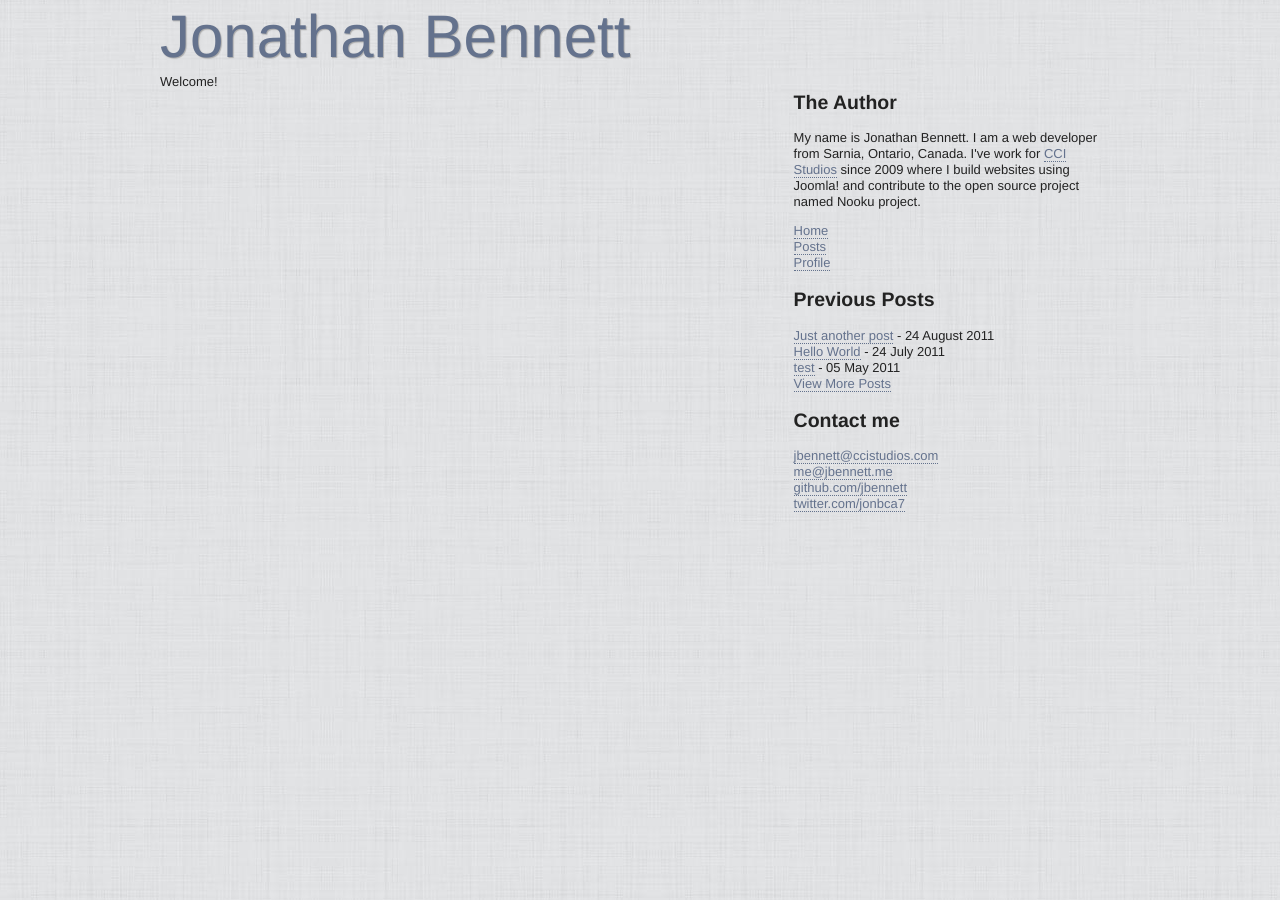
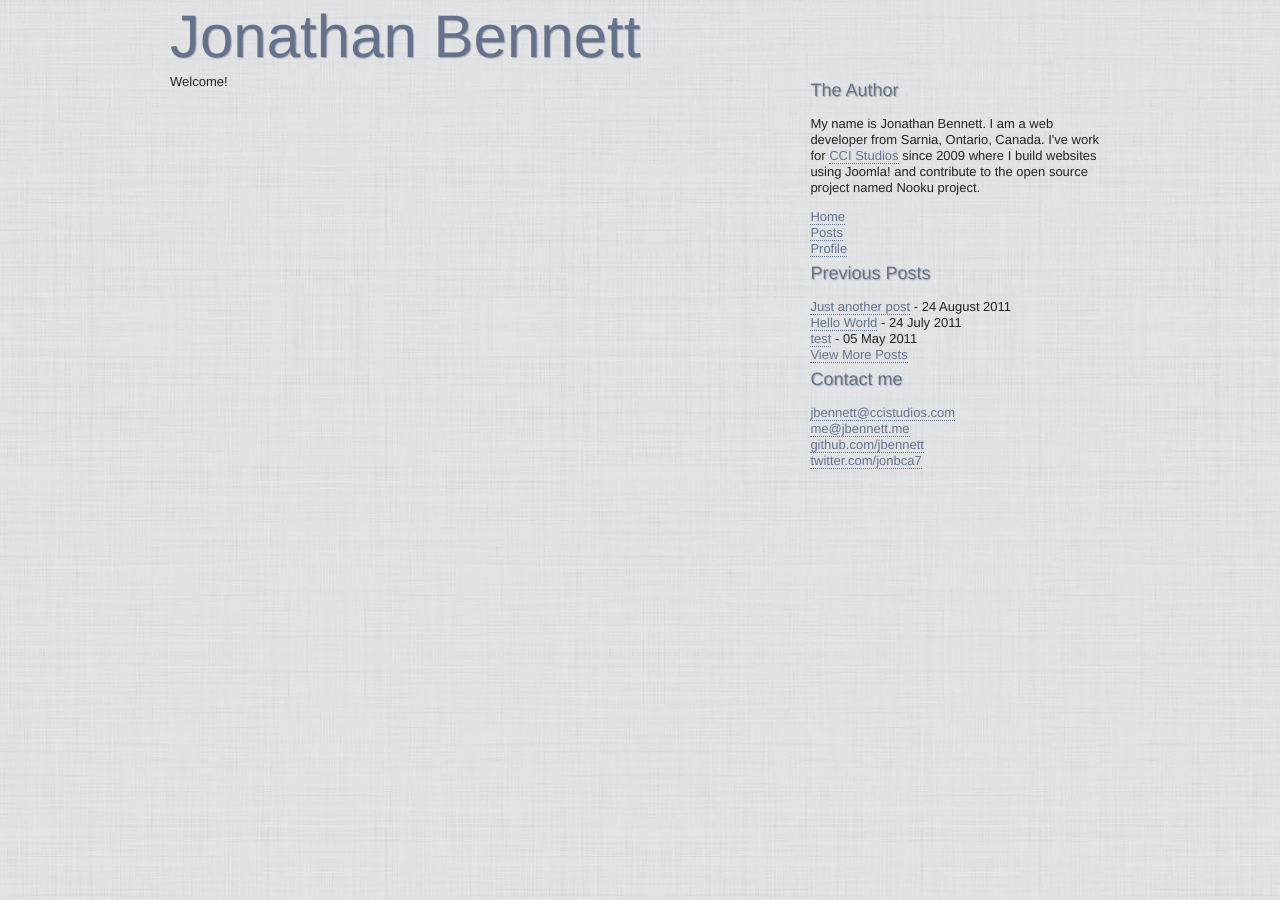
Before and after one commit to jbennett/jbennett.github.com, a Jekyll site: the page built from index.html, in a window 1280 px wide. Built offline with Jekyll 4.4.1, drawn with Linux system fonts in a browser that asks for light colours.

Commit message:
Updated style

```diff
--- a/_layouts/default.html
+++ b/_layouts/default.html
@@ -21,7 +21,7 @@
 
 <body>
 	<div id="container">
-		<header>
+		<header class="sitetitle">
 			<a href="/">Jonathan Bennett</a>
 		</header>
 
@@ -30,7 +30,7 @@
 				{{ content }}
 			</section>
 
-			<aside>
+			<aside><div>
 				<div>
 					<h2>The Author</h2>
 					<p>My name is Jonathan Bennett. I am a web developer from Sarnia, Ontario, Canada. I've work for <a href="http://ccistudios.com">CCI Studios</a> since 2009 where I build websites using Joomla! and contribute to the open source project named Nooku project.</p>
@@ -67,7 +67,7 @@
 						<li><a href="http://twitter.com/jonbca7">twitter.com/jonbca7</a></li>
 					</ul>
 				</nav>
-			</aside>
+			</div></aside>
 		</div>
 
 		<footer>
--- a/css/screen.css
+++ b/css/screen.css
@@ -13,18 +13,39 @@ a {
 a:hover { border-bottom-style: solid; }
 a:visited { color: #8294B7; border-color: #8294B7; }
 
+h1, h2, h3, h4, h5, h6,
+h1 a, h2 a, h3 a, h4 a, h5 a, h6 a {
+	color: #64728D;
+	font-weight: normal;
+	margin: 0.3em 0 0.8em;
+	text-shadow: 1px 1px 1px #AAA;
+}
+
+h1 {
+	font-size: 24px;
+}
+
+h2 {
+	font-size: 18px;
+}
+
+h3, h4, h5, h6 {
+	font-size: 14px;
+}
+
 #container {
 	margin: 0 auto;
-	width: 960px;
+	padding: 0 10px;
+	width: 940px;
 }
 
-header a {
+.sitetitle a {
 	border: none;
 	color: #64728D;
 	font-size: 60px;
 	text-shadow: 1px 1px 1px #AAA;
 }
-header a:hover { border: none; }
+.sitetitle a:hover { border: none; }
 
 #content {
 	float: left;
@@ -34,6 +55,10 @@ header a:hover { border: none; }
 #content + aside {
 	float: left;
 	width: 33%;
+}
+
+#content + aside > div {
+	margin-left: 20px;
 }
 
 .footer {
```
